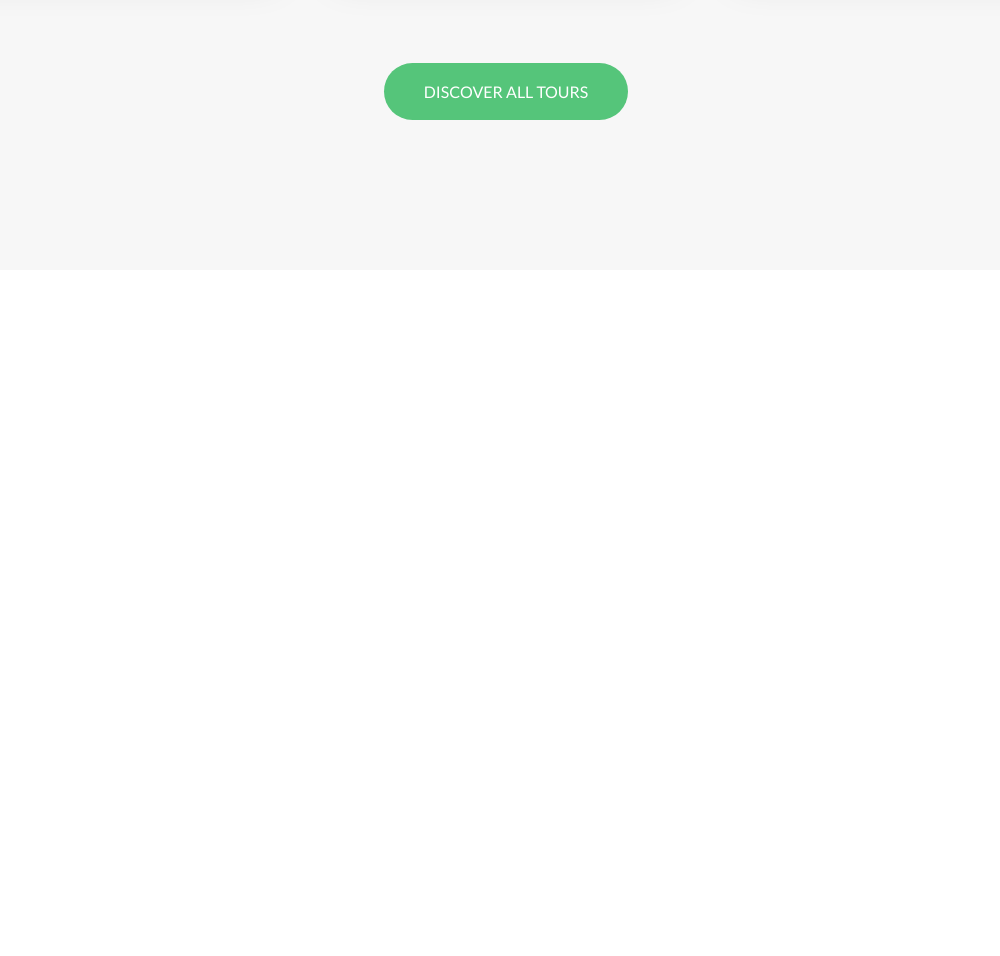
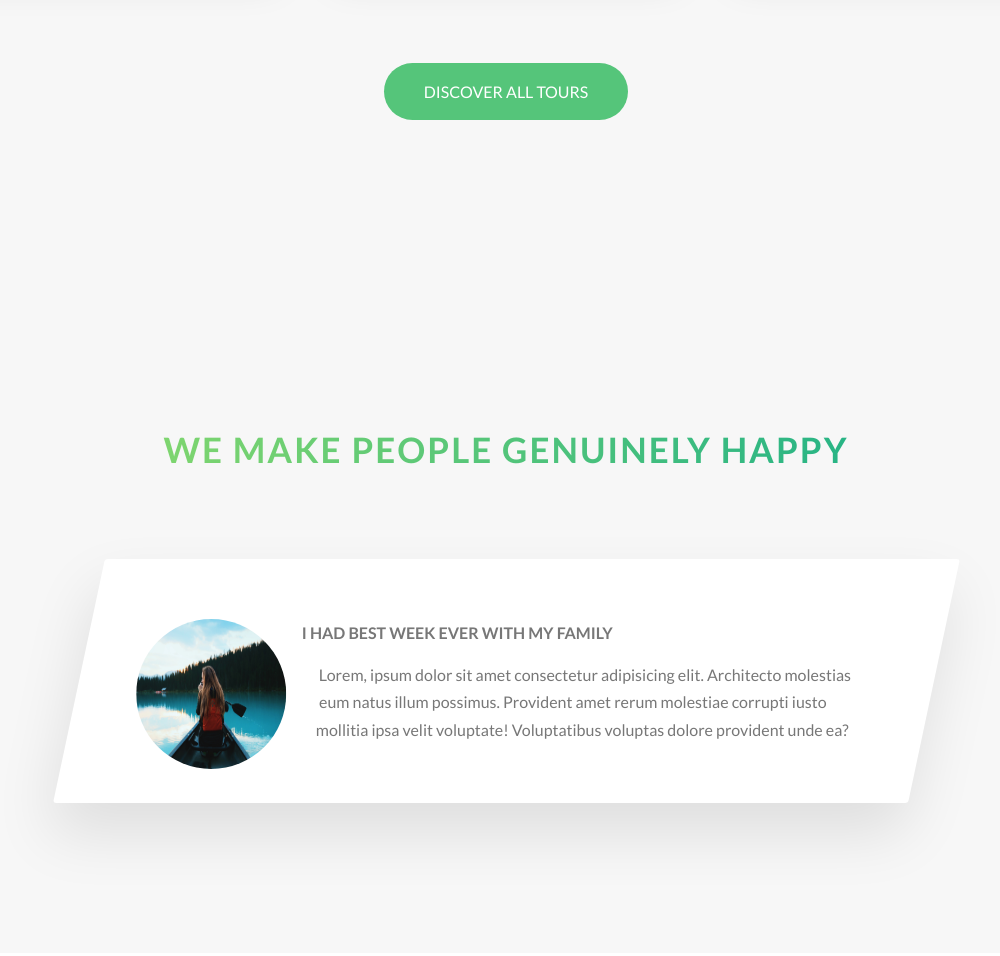
Before and after one commit to BOBKOVSERGEY/natoursuy, a website: page index.html in a window 1280 px wide. Shown: the part 3134-4090 px from the top of the page, without its empty margins (134-1134 px from the left). Before the commit the page ends 3434 px from the top, so only its background shows below. Drawn offline with Linux system fonts and the light colour scheme.

Commit message:
Section stories 1 block

```diff
--- a/index.html
+++ b/index.html
@@ -196,6 +196,25 @@
                     <a href="#" class="btn btn--green">Discover all tours</a>
                 </div>
             </section>
+            <section class="section-stories">
+                <div class="u-center-text u-margin-bottom-8">
+                    <h2 class="heading-secondary">
+                        We make people genuinely happy
+                    </h2>
+                </div>
+
+                <div class="row">
+                    <div class="story">
+                        <figure class="story__shape">
+                            <img src="img/nat-8.jpg" class="story__img" alt="Person on a toor">
+                        </figure>
+                        <div class="story__text">
+                            <h3 class="heading-tertiary u-margin-bottom-2">I had best week ever with my family</h3>
+                            <p>Lorem, ipsum dolor sit amet consectetur adipisicing elit. Architecto molestias eum natus illum possimus. Provident amet rerum molestiae corrupti iusto mollitia ipsa velit voluptate! Voluptatibus voluptas dolore provident unde ea?</p>
+                        </div>
+                    </div>
+                </div>
+            </section>
         </main>
         <!--<section class="grid-test">
             <div class="row">
--- /dev/null
+++ b/sass/components/_story.scss
@@ -0,0 +1,31 @@
+.story {
+  width: 75%;
+  margin: 0 auto;
+  box-shadow: 0 3rem 6rem rgba($color-black, .1);
+  background-color: $color-white;
+  border-radius: 3px;
+  padding: 6rem;
+  padding-left: 9rem;
+  transform: skewX(-12deg);
+
+  &__shape {
+    width: 15rem;
+    height: 15rem;
+    //background-color: orangered;
+    float: left;
+    //border-radius: 50%;
+    -webkit-shape-outside: circle(50% at 50% 50%);
+    shape-outside: circle(50% at 50% 50%);
+    -webkit-clip-path: circle(50% at 50% 50%);
+    clip-path: circle(50% at 50% 50%);
+    transform: translateX(-3rem) skewX(12deg);
+  }
+
+  &__img {
+    height: 100%;
+  }
+
+  &__text {
+    transform: skewX(12deg);
+  }
+}
--- a/sass/main.scss
+++ b/sass/main.scss
@@ -12,6 +12,7 @@
 @import "components/composition";
 @import "components/feature-box";
 @import "components/card";
+@import "components/story";
 
 @import "layout/grid";
 @import "layout/header";
--- a/sass/pages/_home.scss
+++ b/sass/pages/_home.scss
@@ -26,3 +26,8 @@
     padding: 25rem 0 15rem 0;
     margin-top: -10rem;
 }
+
+.section-stories {
+    padding: 15rem 0;
+    background-color: $color-grey-light-1;
+}
```
Also changed, not shown: css/style.css.
